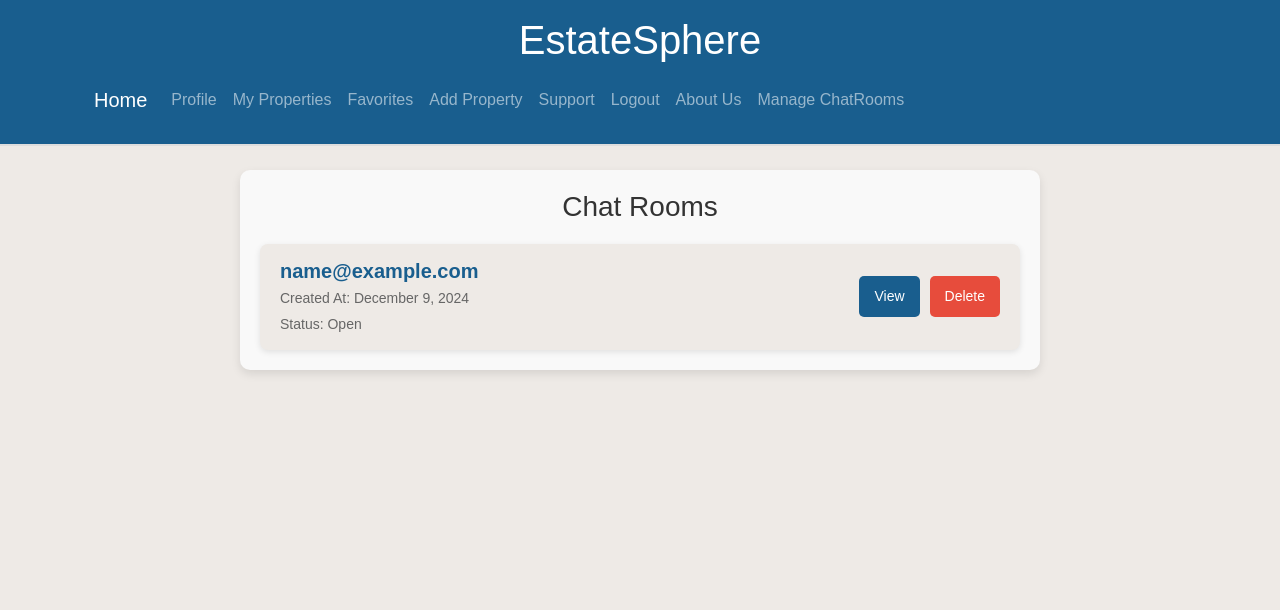
After one commit to albert-dimitrov/EstateSphereProject, a Django app: page /contacts/chatrooms/support/manage in a window 1280 px wide. The commit adds this page. Shown: the top 610 px of the page. Run offline with Django 5.2, Linux system fonts and the light colour scheme; the visitor is signed in with stand-in values (Sample User, id 1); data comes from the database, SQL or seed files in the repository.

Commit message:
Add: Added Staff Manage Chatrooms page

```diff
--- /dev/null
+++ b/estatesphere/estatesphere/common/templatetags/group_check_filter.py
@@ -0,0 +1,7 @@
+from django import template
+
+register = template.Library()
+
+@register.filter
+def is_in_group(user, group_name):
+    return user.groups.filter(name=group_name).exists()
--- a/estatesphere/estatesphere/contacts/urls.py
+++ b/estatesphere/estatesphere/contacts/urls.py
@@ -7,4 +7,5 @@ urlpatterns = [
         path('delete/', views.ChatRoomDeleteView.as_view(), name='chatroom-delete'),
     ])),
     path('massage/<int:chat_room_id>/add/', views.AddMassageView.as_view(), name='massage-add'),
+    path('chatrooms/support/manage', views.ChatRoomsListView.as_view(), name='chatrooms-manage'),
 ]
--- a/estatesphere/estatesphere/contacts/views.py
+++ b/estatesphere/estatesphere/contacts/views.py
@@ -1,7 +1,7 @@
 from django.contrib.auth.mixins import LoginRequiredMixin, UserPassesTestMixin
 from django.shortcuts import render, get_object_or_404, redirect
 from django.urls import reverse_lazy
-from django.views.generic import CreateView, DetailView, DeleteView, UpdateView
+from django.views.generic import CreateView, DetailView, DeleteView, ListView
 
 from estatesphere.contacts.forms import MassageAddForm
 from estatesphere.contacts.models import ChatRoom, Massages
@@ -27,7 +27,7 @@ class ChatRoomDetailView(LoginRequiredMixin, UserPassesTestMixin, DetailView):
 class ChatRoomDeleteView(LoginRequiredMixin, UserPassesTestMixin, DeleteView):
     model = ChatRoom
     template_name = 'contacts/chatroom-delete.html'
-    success_url = reverse_lazy('home')
+    success_url = reverse_lazy('chatrooms-manage')
 
     def test_func(self):
         return self.request.user.is_superuser or self.request.user.groups.filter(name='Moderation Group').exists()
@@ -48,3 +48,12 @@ class AddMassageView(LoginRequiredMixin, CreateView):
 
     def get_success_url(self):
         return reverse_lazy('chatroom-detail', kwargs={'pk': self.kwargs.get('chat_room_id')})
+
+
+class ChatRoomsListView(LoginRequiredMixin, UserPassesTestMixin, ListView):
+    model = ChatRoom
+    template_name = 'contacts/chat-rooms-manage.html'
+    context_object_name = 'chatrooms'
+
+    def test_func(self):
+        return self.request.user.is_superuser or self.request.user.groups.filter(name='Moderation Group').exists()
--- a/estatesphere/static/css/contacts.css
+++ b/estatesphere/static/css/contacts.css
@@ -202,3 +202,87 @@
 .btn-delete-chat:hover {
     background-color: #c0392b;
 }
+
+.chatroom-list-container {
+    padding: 20px;
+    background-color: #f9f9f9;
+    border-radius: 10px;
+    max-width: 800px;
+    margin: 0 auto;
+    box-shadow: 0 4px 10px rgba(0, 0, 0, 0.1);
+}
+
+.chatroom-list-header {
+    font-size: 28px;
+    margin-bottom: 20px;
+    text-align: center;
+    color: #333;
+}
+
+.chatroom-list {
+    display: flex;
+    flex-direction: column;
+    gap: 15px;
+}
+
+.chatroom-card {
+    display: flex;
+    justify-content: space-between;
+    align-items: center;
+    background-color: #EEEAE6;
+    padding: 15px 20px;
+    border-radius: 8px;
+    box-shadow: 0 2px 6px rgba(0, 0, 0, 0.1);
+    transition: transform 0.2s ease, box-shadow 0.2s ease;
+}
+
+.chatroom-card:hover {
+    transform: translateY(-3px);
+    box-shadow: 0 4px 12px rgba(0, 0, 0, 0.2);
+}
+
+.chatroom-details h2 {
+    margin: 0;
+    font-size: 20px;
+    color: #195E8E;
+}
+
+.chatroom-details p {
+    margin: 5px 0 0;
+    font-size: 14px;
+    color: #666;
+}
+
+.chatroom-actions {
+    display: flex;
+    gap: 10px;
+}
+
+.btn-view-chatroom,
+.btn-delete-chatroom {
+    text-decoration: none;
+    padding: 10px 15px;
+    font-size: 14px;
+    border-radius: 5px;
+    text-align: center;
+    transition: background-color 0.3s ease, color 0.3s ease;
+    flex-shrink: 0;
+}
+
+.btn-view-chatroom {
+    background-color: #195E8E;
+    color: white;
+}
+
+.btn-view-chatroom:hover {
+    background-color: #0056b3;
+}
+
+.btn-delete-chatroom {
+    background-color: #e74c3c;
+    color: white;
+}
+
+.btn-delete-chatroom:hover {
+    background-color: #c0392b;
+}
--- a/estatesphere/templates/common/nav.html
+++ b/estatesphere/templates/common/nav.html
@@ -1,3 +1,5 @@
+{% load group_check_filter %}
+
 <div class="container">
     <h1 class="text-center">EstateSphere</h1>
     <nav class="navbar navbar-expand-lg navbar-dark">
@@ -42,6 +44,11 @@
                     <li class="nav-item">
                             <a class="nav-link" href="{% url 'about' %}">About Us</a>
                     </li>
+                    {% if request.user.is_superuser or request.user|is_in_group:"Moderation Group" %}
+                    <li class="nav-item">
+                            <a class="nav-link" href="{% url 'chatrooms-manage' %}">Manage ChatRooms</a>
+                    </li>
+                    {% endif %}
                 </ul>
             </div>
         </div>
--- /dev/null
+++ b/estatesphere/templates/contacts/chat-rooms-manage.html
@@ -0,0 +1,33 @@
+{% extends 'common/base.html' %}
+
+{% block title %}
+    <title>Estate Sphere - ChatRooms Manage</title>
+{% endblock %}
+
+
+{% block content %}
+    <div class="chatroom-list-container">
+        <h1 class="chatroom-list-header">Chat Rooms</h1>
+        <div class="chatroom-list">
+            {% for chatroom in chatrooms %}
+                <div class="chatroom-card">
+                    <div class="chatroom-details">
+                        <h2>{{ chatroom.user }}</h2>
+                        <p>Created At: {{ chatroom.created_at|date:"F j, Y" }}</p>
+                        {% if chatroom.open %}
+                            <p>Status: Open</p>
+                        {% else %}
+                            <p>Status: Closed</p>
+                        {% endif %}
+                    </div>
+                    <div class="chatroom-actions">
+                        <a href="{% url 'chatroom-detail' chatroom.pk %}" class="btn-view-chatroom">View</a>
+                        <a href="{% url 'chatroom-delete' chatroom.pk %}" class="btn-delete-chatroom">Delete</a>
+                    </div>
+                </div>
+            {% empty %}
+                <p>No chatrooms available.</p>
+            {% endfor %}
+        </div>
+    </div>
+{% endblock %}
--- a/estatesphere/templates/contacts/chatroom-delete.html
+++ b/estatesphere/templates/contacts/chatroom-delete.html
@@ -11,7 +11,7 @@
             <h2>Are you sure?</h2>
             <p>You are about to delete this chatroom. This action cannot be undone.</p>
             <div class="button-group-delete-chat">
-                <a href="{% url 'home' %}" class="btn-cancel-chat">Cancel</a>
+                <a href="{% url 'chatrooms-manage' %}" class="btn-cancel-chat">Cancel</a>
                 <form method="post">
                     {% csrf_token %}
                     <button type="submit" class="btn-delete-chat">Delete</button>
```
